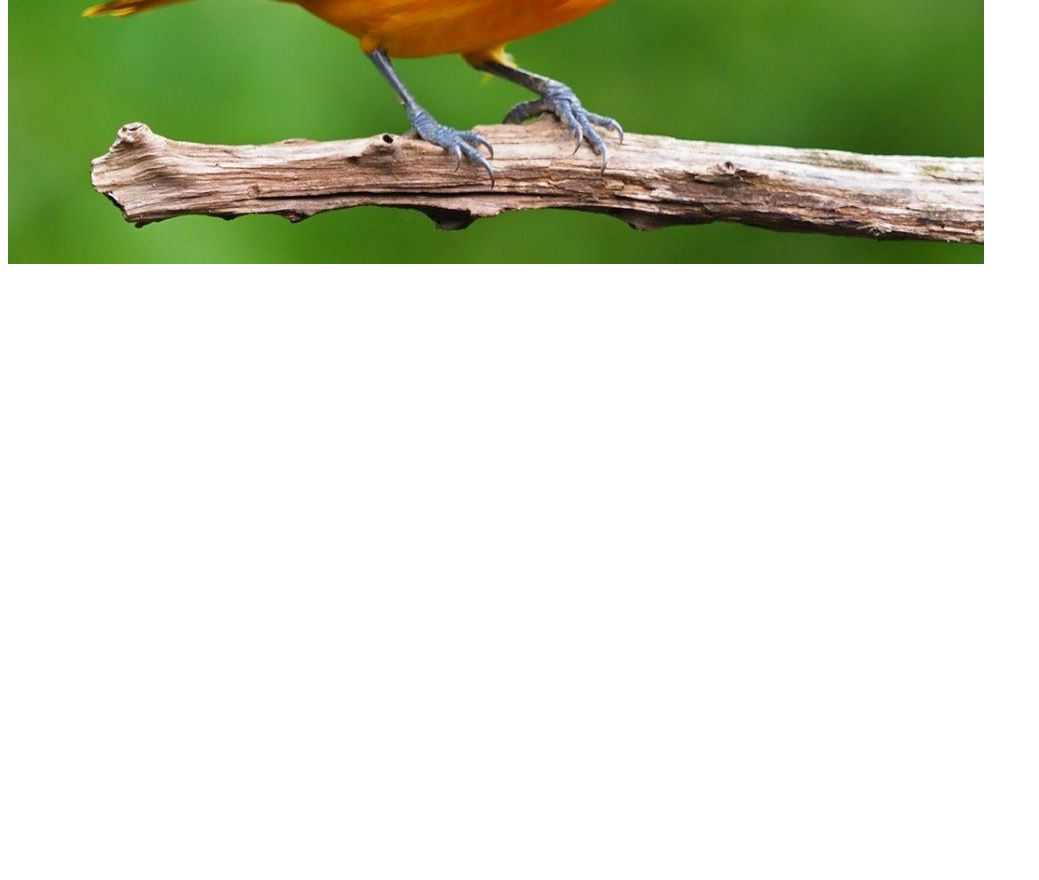
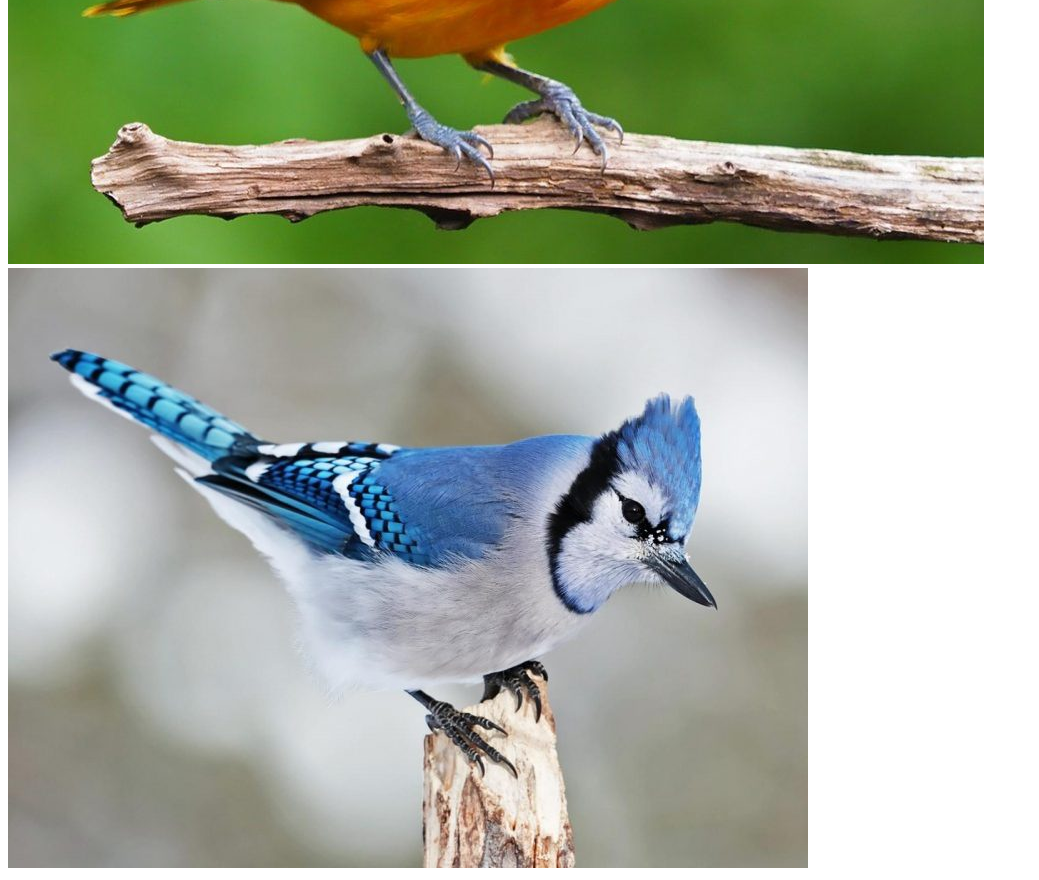
Before and after one commit to ShahrearAhmed/my-secnod-repo, a plain HTML site: page index.html in a window 1280 px wide. Shown: the part 528-1408 px from the top of the page, without its empty margins (0-1039 px from the left). Before the commit the page ends 804 px from the top, so only its background shows below. Drawn offline with Linux system fonts and the light colour scheme.

Commit message:
again image added

```diff
--- a/index.html
+++ b/index.html
@@ -13,5 +13,6 @@
     <h4>eywgiwegierg</h4>
     <p>fgeirfgerifufg</p>
     <img src="bird1.jpg" alt=""/>
+    <img src="bird2.jpg" alt=""/>
 </body>
 </html>
```
Also changed, not shown: bird2.jpg (added).
